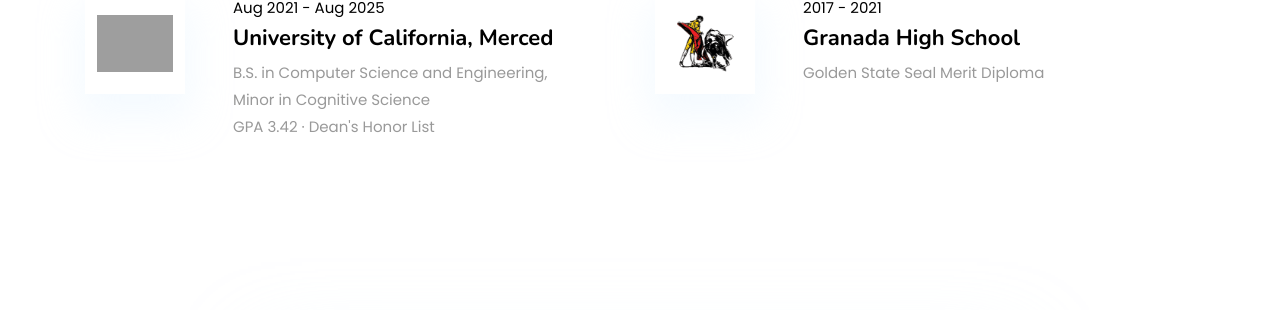
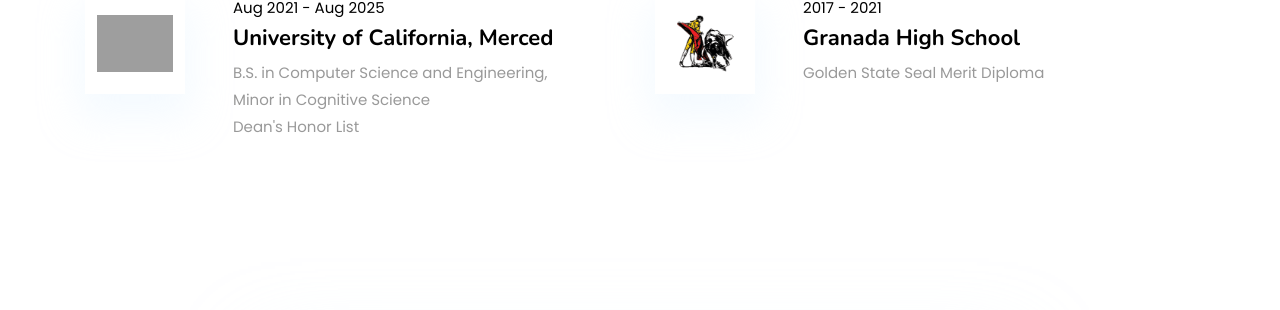
Before and after one commit to ianpagador/ianpagador.github.io, a Jekyll site: the page built from index.html, in a window 1280 px wide and 900 px high, scrolled down 2953 px. Shown: the part 144-454 px from the top of the window. Built offline with Jekyll 4.4.1, drawn with Linux system fonts in a browser that asks for light colours; grey boxes are pictures that could not be loaded.

Commit message:
Update settings.yml

```diff
--- a/_data/settings.yml
+++ b/_data/settings.yml
@@ -101,7 +101,7 @@
       name: "University of California, Merced",
       icon: "logos/uc-merced.png",
       date: "Aug 2021 - Aug 2025",
-      organization: "B.S. in Computer Science and Engineering, <br> Minor in Cognitive Science <br> GPA 3.42 · Dean's Honor List"
+      organization: "B.S. in Computer Science and Engineering, <br> Minor in Cognitive Science <br> Dean's Honor List"
     }
   - {
       name: Granada High School,
```
